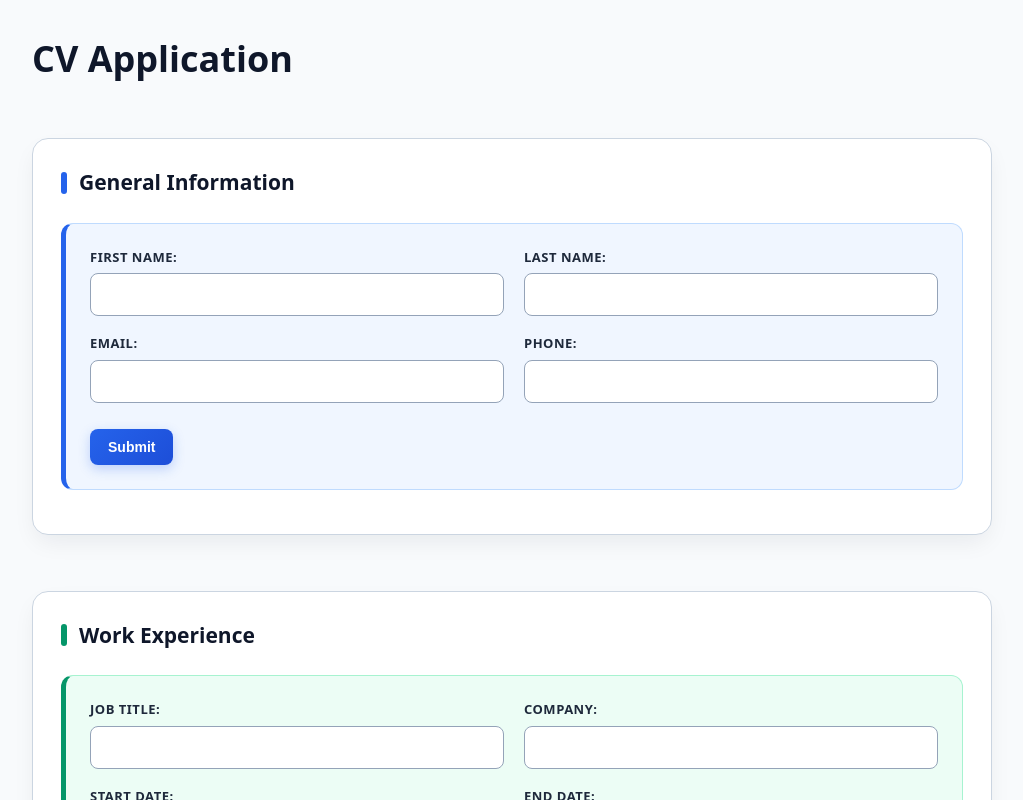
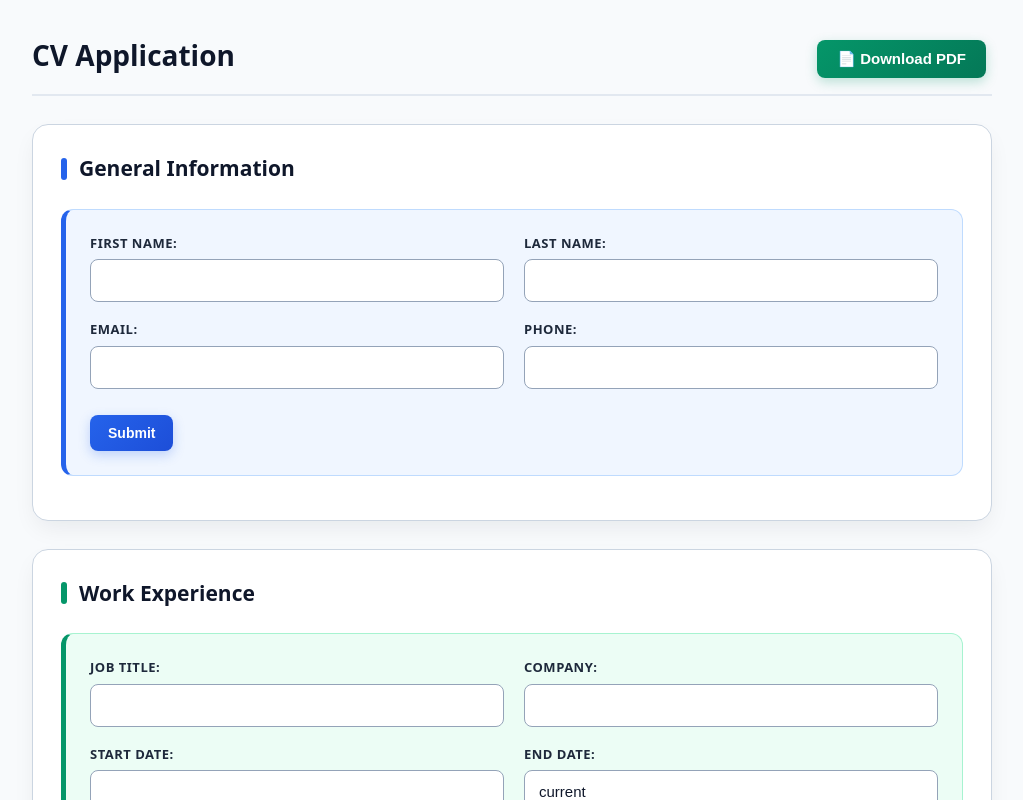
Before and after one commit to AleixMJ/TOP---Project-CV-Application, a React (Vite) app: page / in a window 1280 px wide. Shown: the top 800 px of the page, without its empty margins (128-1151 px from the left). Built offline with nearby package versions, Linux system fonts and the light colour scheme.

Commit message:
feat(ui): added Download PDF button

```diff
--- a/src/App.jsx
+++ b/src/App.jsx
@@ -4,16 +4,20 @@ import Work from './components/Work.jsx'
 import Education from './components/Education.jsx'
 
 function App() {
+  return (
+    <main>
+      <div className="top-bar">
+        <h1>CV Application</h1>
+        <button type="button" onClick={() => window.print()} className="download-btn">
+          📄 Download PDF
+        </button>
+      </div>
 
-
-  return (
-    <>
-      <h1>CV Application</h1>
-      <General />
+      <General/>
       <Work />
       <Education />
-    </>
-  )
+    </main>
+  );
 }
 
 export default App
--- a/src/styles/App.css
+++ b/src/styles/App.css
@@ -271,6 +271,54 @@ button {
 /* 6. Responsive Media Queries        */
 /* ---------------------------------- */
 
+
+/* ---------------------------------- */
+/* Top Header Bar & Download Button   */
+/* ---------------------------------- */
+
+.top-bar {
+  display: flex;
+  justify-content: space-between;
+  align-items: center;
+  margin-bottom: 28px;
+  padding-bottom: 16px;
+  border-bottom: 2px solid #e2e8f0;
+}
+
+.top-bar h1 {
+  margin: 0;
+  font-size: 28px;
+  font-weight: 800;
+  color: #0f172a;
+}
+
+/* Primary Green Action Button */
+.download-btn {
+  background: linear-gradient(135deg, #059669, #047857);
+  color: #ffffff;
+  padding: 10px 20px;
+  font-size: 15px;
+  font-weight: 700;
+  border-radius: 8px;
+  border: none;
+  cursor: pointer;
+  box-shadow: 0 4px 12px rgba(5, 150, 105, 0.25);
+  transition: all 0.2s ease-in-out;
+  display: inline-flex;
+  align-items: center;
+  gap: 8px;
+}
+
+.download-btn:hover {
+  transform: translateY(-1px);
+  box-shadow: 0 6px 16px rgba(5, 150, 105, 0.35);
+  background: linear-gradient(135deg, #10b981, #059669);
+}
+
+.download-btn:active {
+  transform: translateY(0);
+}
+
 @media (max-width: 768px) {
   .basic-info {
     grid-template-columns: 1fr;
```
